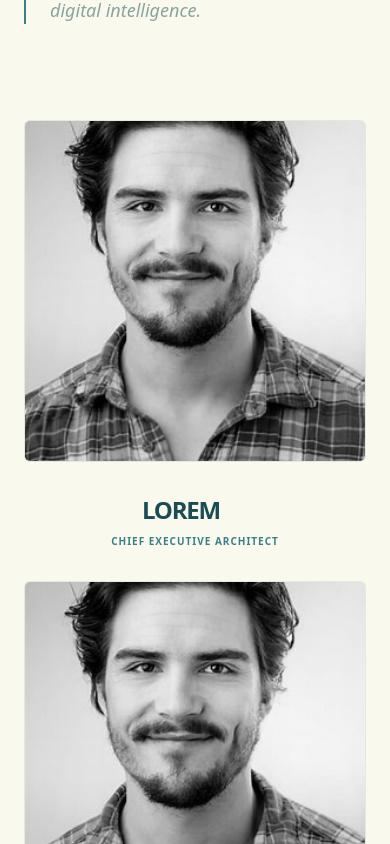
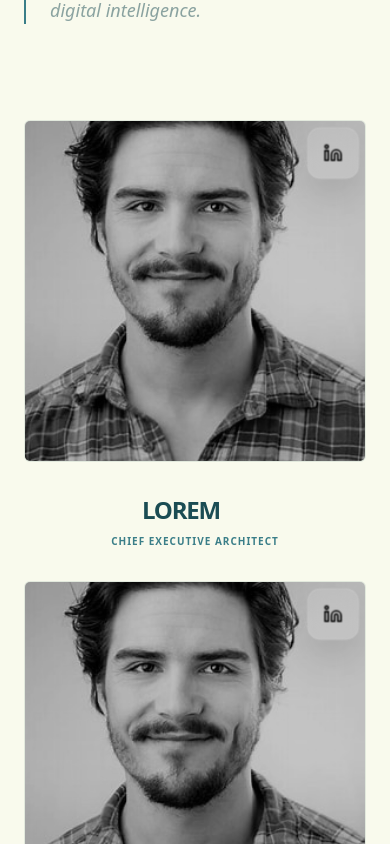
Before and after one commit to Surajsom/Kaashtech, a Next.js app: page / in a window 390 px wide. Shown: the part 7080-7924 px from the top of the page. Built offline with nearby package versions, Linux system fonts and the light colour scheme.

Commit message:
worked on leadership

```diff
--- a/src/components/LeadershipSection.js
+++ b/src/components/LeadershipSection.js
@@ -103,7 +103,7 @@ export default function LeadershipSection() {
                 />
 
                 {/* GLASSMORPHISM LINKEDIN OVERLAY */}
-                <div className="absolute inset-0 bg-black/20 opacity-0 group-hover:opacity-100 transition-opacity duration-500 flex justify-end backdrop-blur-[2px]">
+                <div className="absolute inset-0 bg-black/20 opacity-100 md:opacity-0 group-hover:opacity-100 transition-opacity duration-500 flex justify-end md:backdrop-blur-[2px]">
                   <motion.a
                     href={leader.linkedin}
                     target="_blank"
```
